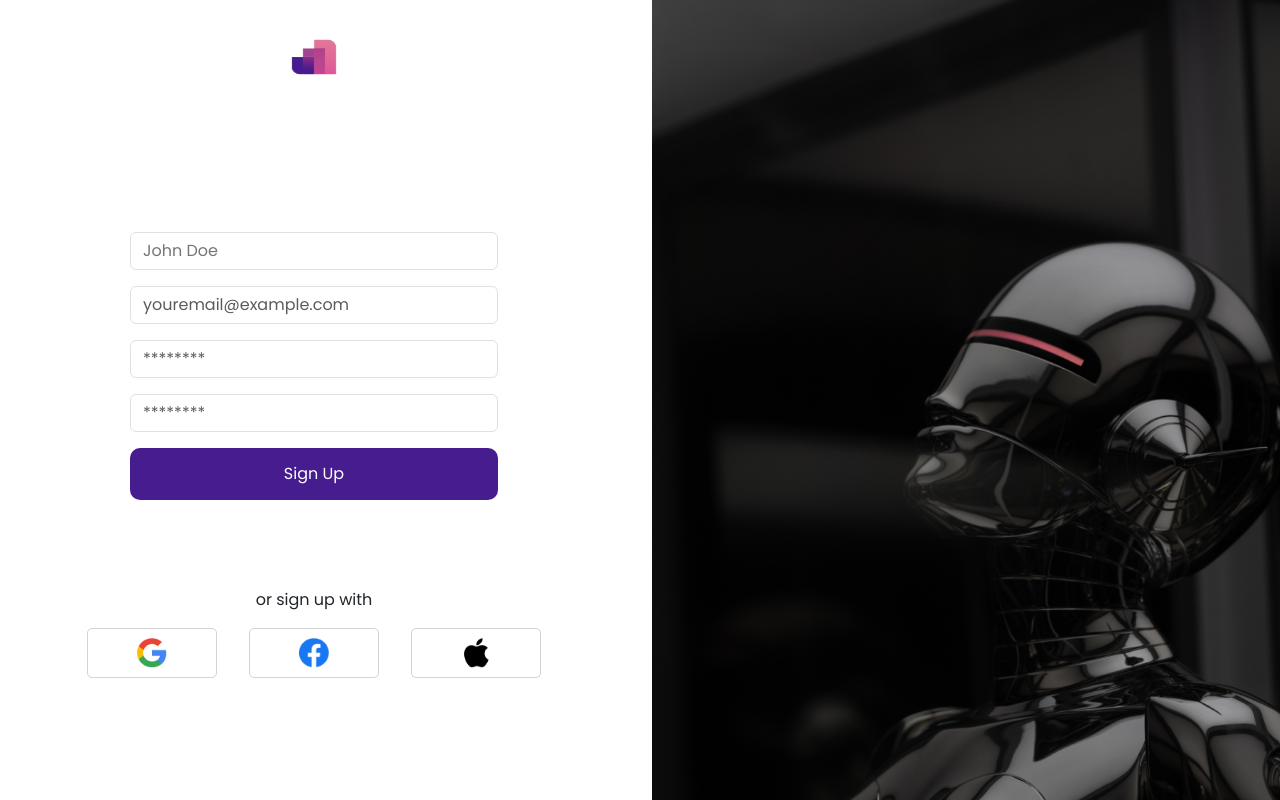
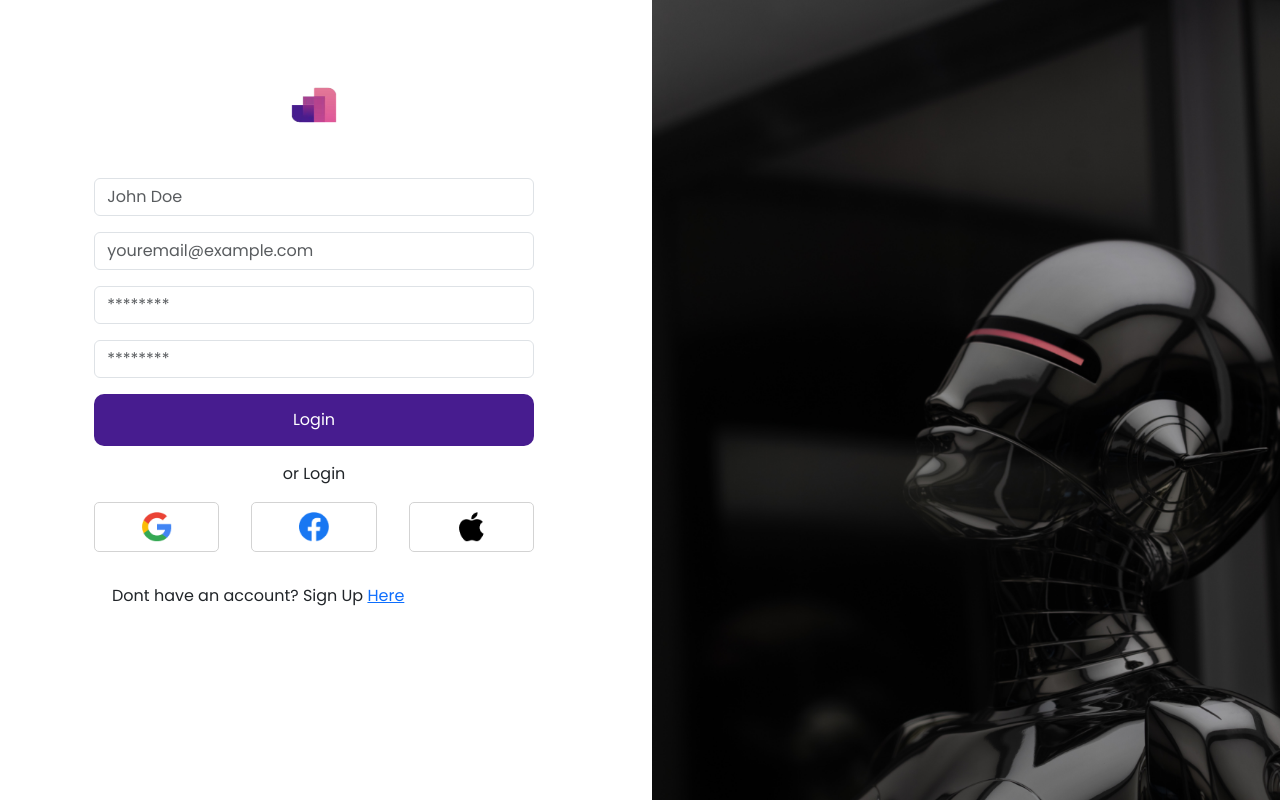
Before and after one commit to frankdev0/Link-Creator, a Next.js app: page /signin in a window 1280 px wide. Built offline with nearby package versions, Linux system fonts and the light colour scheme.

Commit message:
changes on signup page

```diff
--- a/pages/signin.tsx
+++ b/pages/signin.tsx
@@ -1,76 +1,59 @@
 import Image from 'next/image'
 import styles from '@/styles/Signin.module.css'
+import Link from 'next/link'
 
 
 
 export default function Signin() {
   return (
-    <>
-
-
+    <div>
+    <div>
         <div className='row'>
-  <div className={` col-12 col-md-6`}>
-  <div className={styles.logo}>
+            <div className={`${styles.formbody} col-12 col-md-6`}>
+            <div className={styles.logosignin}>
             <Image src='/logo.png' width={50} height={50} alt='logo' />
             </div>
-    <div className={styles.signinbody}>
-      <form className={styles.fullWidthForm}>
-        <div className='form-group'>
-          <input
-            name='name'
-            className={`${styles.formcont} form-contro`}
-            placeholder='John Doe'
-          />
-        </div>
-        <div className='form-group'>
-          <input
-            name='name'
-            className={`${styles.forminput} form-control`}
-            placeholder='youremail@example.com'
-          />
-        </div>
-        <div className='form-group'>
-          <input
-            name='name'
-            className={`${styles.forminput} form-control`}
-            placeholder='********'
-          />
-        </div>
-        <div className='form-group'>
-          <input
-            name='name'
-            className={`${styles.forminput} form-control`}
-            placeholder='********'
-          />
+            <div>
+                <form className={styles.formcontent}>
+                    {/* <label htmlFor='email' className='d-flex justify-content-start'>Email</label> */}
+                    <input placeholder='John Doe' name='email' className='form-control'/>
+                    {/* <label htmlFor='password' className=''>Password</label> */}
+                    <input placeholder='youremail@example.com' name='password' className='form-control my-3'/>
+                    <input placeholder='********' name='password' className='form-control mb-3'/>
+                    <input placeholder='********' name='password' className='form-control'/>
+                    <div className={styles.btnsection}>
+                    <button className={styles.btnsubmit}>Login</button>
                     </div>
 
-        <div>
-      <button className={styles.btnsubmit}>Sign Up</button>
+                </form>
             </div>
-      </form>
-
-
-    </div>
-    <div className='py-2'>
-      <p className='d-flex justify-content-center'>or sign up with</p>
+            <div className={styles.socialicons}>
+            <div className={styles.socials}>
+            <p className='d-flex justify-content-center'>or Login</p>
             <div className='d-flex justify-content-center'>
                 <div className={styles.socialbox}>
                 <Image src='/google.png' width={30} height={30} alt='google' priority />
                 </div>
                 <div className={styles.fcbkbox}>
-      <Image src='/facebook.png' width={30} height={30} alt='facebook' priority className='mx-4'/>
+            <Image src='/facebook.png' width={30} height={30} alt='facebook' priority />
             </div>
             <div className={styles.socialbox}>
             <Image src='/apple.png' width={30} height={30} alt='apple' priority />
             </div>
+
             </div>
             </div>
             </div>
-  <div className='col-12 col-md-6'>
+            <div className={styles.noaccount}>
+            <span>Dont have an account? Sign Up <Link href='/signin'>Here</Link></span>
+            </div>
+            </div>
+            {/* HERO IMAGE */}
+            <div className={`${styles.heroimg} col-12 col-md-6`}>
             <Image src='/heroimage.png' width={300} height={300} alt='heroimage' className={styles.heroimage} priority />
             </div>
         </div>
-
-    </>
+    </div>
+</div>
   )
 }
--- a/styles/Signin.module.css
+++ b/styles/Signin.module.css
@@ -7,53 +7,18 @@
 
 }
 
+.logosignin{
+    display: flex;
+    justify-content: center;
+    align-items: center;
+    padding: 1rem;
+    margin-bottom: 2rem;
+}
+
 .heroimage{
     height: 100vh;
     width: 100%;
-}
-
-.signinbody{
-    display: flex;
-    justify-content: center;
-    align-items: center;
-    padding: 4rem;
-    padding-top: 70px;
-}
-
-.fullWidthForm {
-    display: flex;
-    flex-direction: column;
-   justify-content: center;
-   padding: 1rem;
-    width: 80%; /* Set the form width to 100% of the container */
-
-  }
-
-
-.forminput{
-    display: flex;
-    justify-content: center;
-    width: 100%;
-    margin-bottom: 1rem;
-}
-
-.formcont {
-    display: block;
-    margin-bottom: 1rem;
-    width: 100%;
-    padding: 0.375rem 0.75rem;
-    font-size: 1rem;
-    font-weight: 400;
-    line-height: 1.5;
-    color: var(--bs-body-color);
-    -webkit-appearance: none;
-    -moz-appearance: none;
-    appearance: none;
-    background-color: var(--bs-body-bg);
-    background-clip: padding-box;
-    border: var(--bs-border-width) solid var(--bs-border-color);
-    border-radius: var(--bs-border-radius);
-    transition: border-color 0.15s ease-in-out, box-shadow 0.15s ease-in-out;
+    object-fit: cover;
 }
 
 .btnsubmit{
@@ -134,8 +99,6 @@ background-color: #5751b3;
     border-radius: 5px;
 }
 
-
-
 .fcbkbox{
     display: flex;
     justify-content: center;
```
Also changed, not shown: pages/login.tsx (+50 -76 lines). Lines whose indentation alone changed are shown as unchanged.
